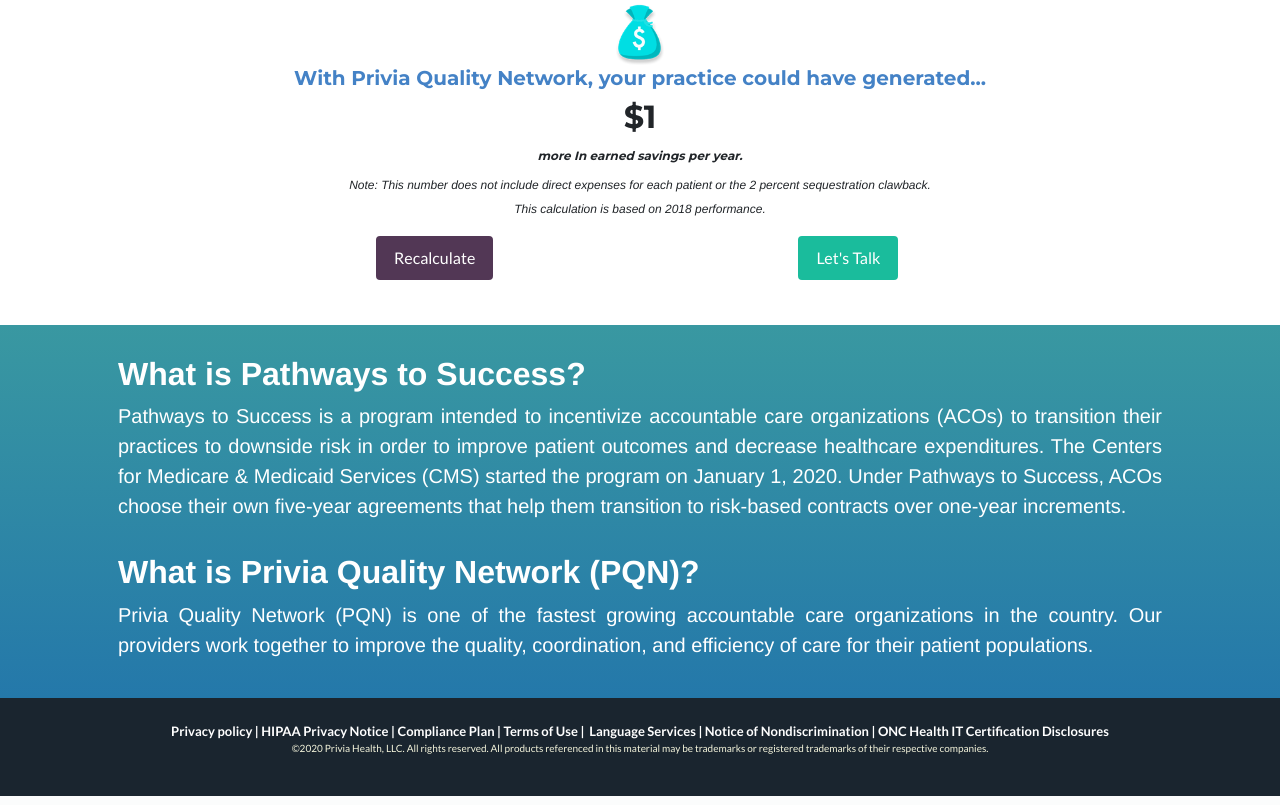
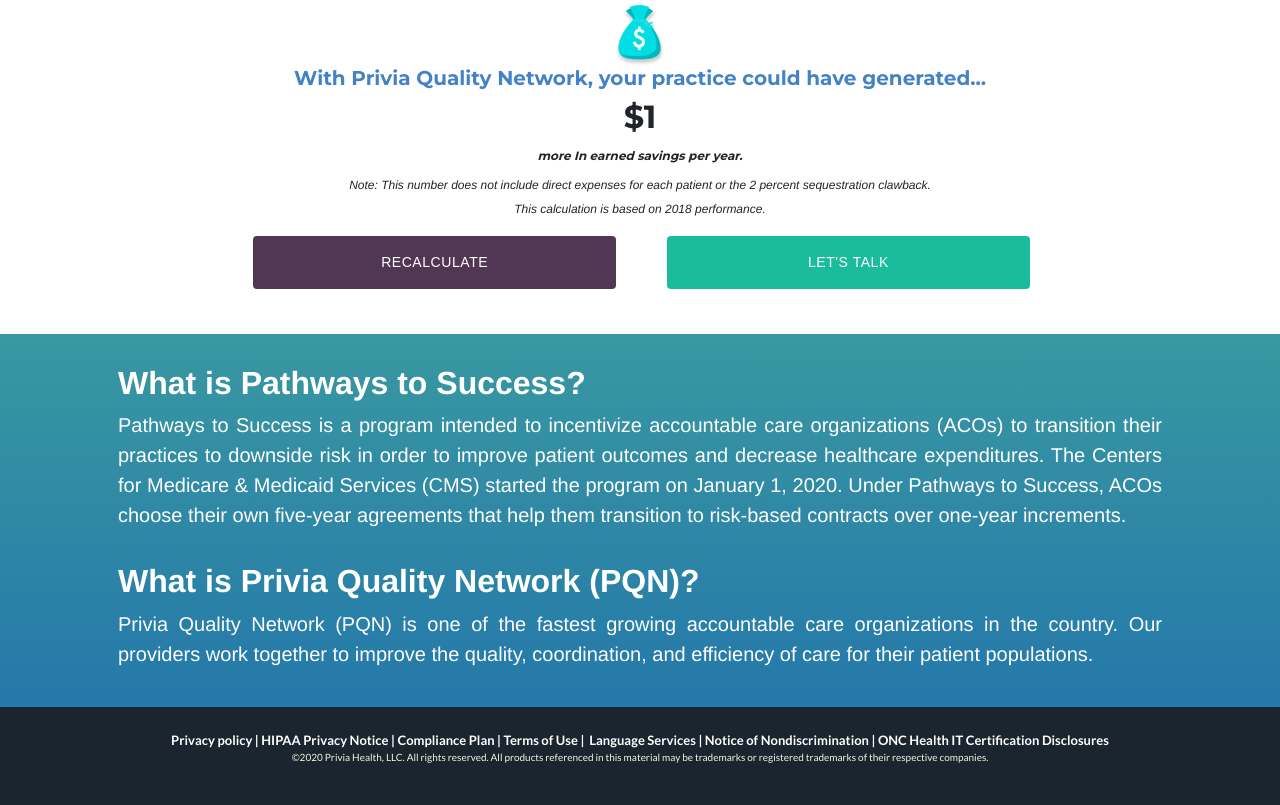
Before and after one commit to lalithsagar21/acocalculator, a PHP site: page /healthcare/No.php in a window 1280 px wide. Shown: the part 342-1147 px from the top of the page. Run offline with PHP 8.4, Linux system fonts and the light colour scheme; the visitor is signed in with stand-in values (Sample User, id 1); some libraries are stand-ins or nearby versions.

Commit message:
made the change of button

```diff
--- a/No.php
+++ b/No.php
@@ -61,13 +61,13 @@
                <p style="text-align: center;"><span style="font-size:12px;"><em>Note: This number does not include direct expenses for each patient or the 2 percent sequestration clawback.<br>This calculation is based on 2018 performance.</em></span></p>
             </div>
             <div  style="padding-top:0;padding-bottom:0;" class="row">
-            <div class="col-md-2"></div>
+               <div class="col-md-2"></div>
 			   <div class="col-md-4 text-center">
-                  <a href="https://info.priviahealth.com/pathways-to-success/"><button type="button" class="btn btn-purple btn-lg">Recalculate</button></a>
+            <a href="https://info.priviahealth.com/pathways-to-success/" class="button btn-purple button-medium">Recalculate</a>
                </div>
 			   &nbsp;
 			   <div class="col-md-4 text-center">
-                     <a data-toggle="modal" data-target="#exampleModalCenter"><button type="button" class="btn btn-primary btn-lg">Let's Talk</button></a>
+            <a type="button" data-toggle="modal" data-target="#exampleModalCenter" class="button btn-primary button-medium white">Let's Talk</a>
                   </div>
                <div class="col-md-2"></div>
             </div>
```
Also changed, not shown: Yes.php (+4 -6 lines).
